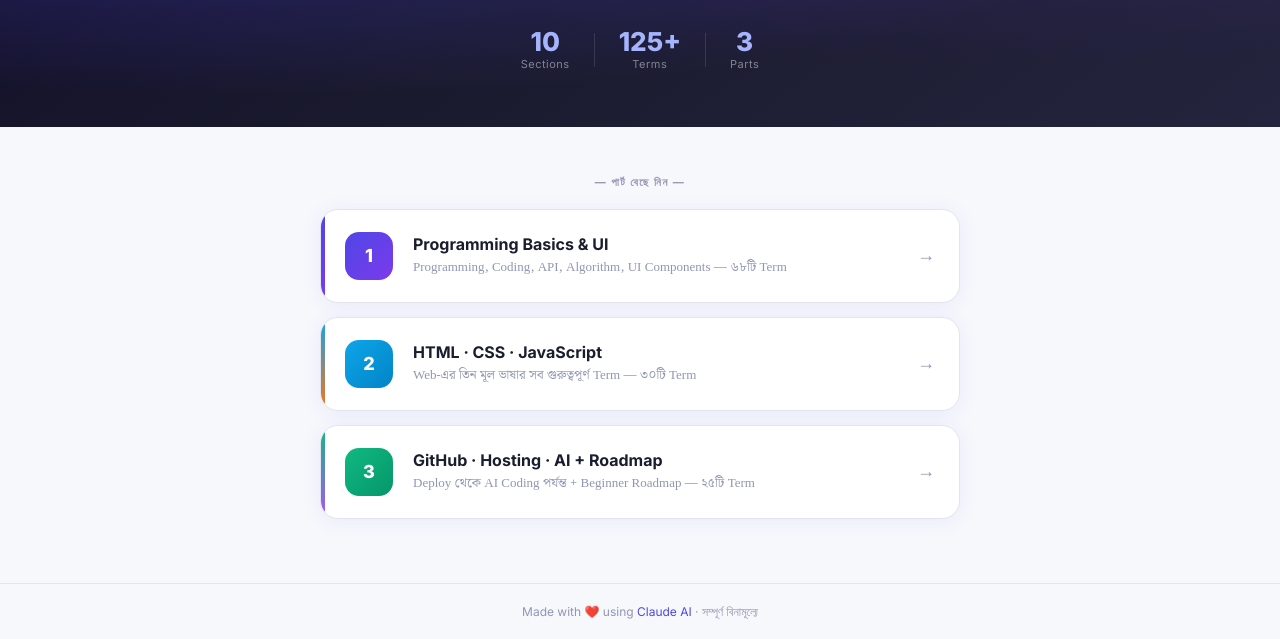
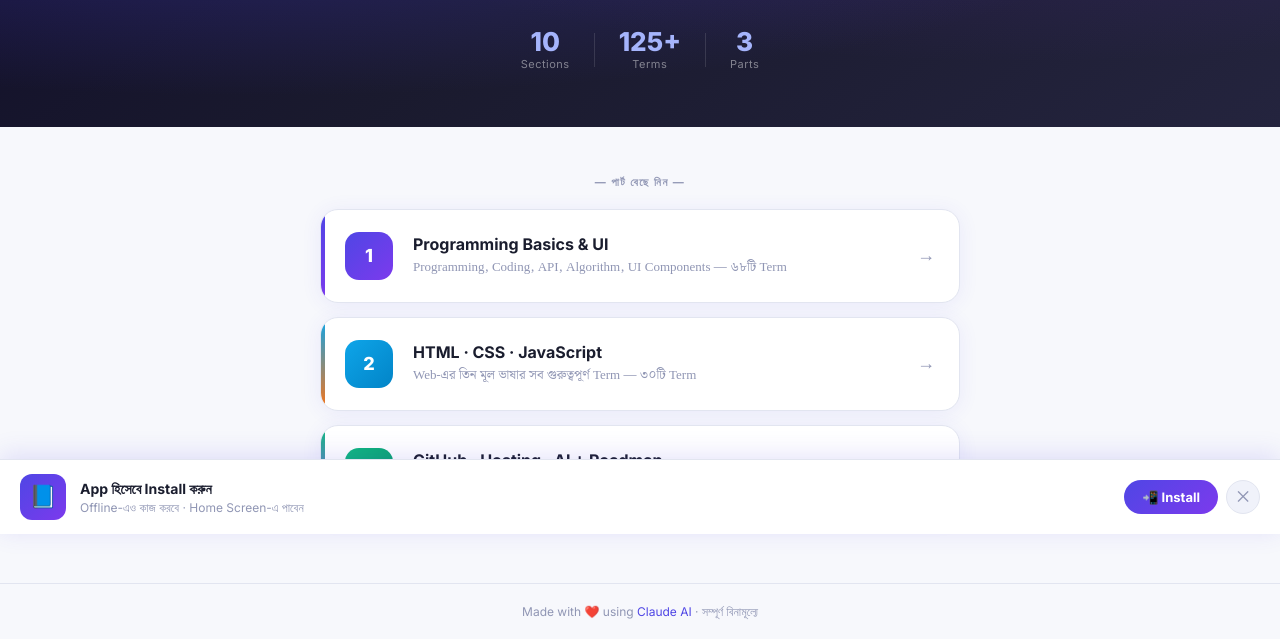
Before and after one commit to deenguide/webdev, a plain HTML site: page index.html in a window 1280 px wide. Shown: the part 341-980 px from the top of the page. Drawn offline with Linux system fonts and the light colour scheme.

Commit message:
Add files via upload

```diff
--- a/index.html
+++ b/index.html
@@ -222,6 +222,50 @@
     .part-num { width: 42px; height: 42px; font-size: 16px; border-radius: 12px; }
     .part-title { font-size: 15px; }
   }
+
+  /* ── INSTALL BANNER ── */
+  .install-banner {
+    position: fixed; bottom: 0; left: 0; right: 0; z-index: 9999;
+    background: var(--surface);
+    border-top: 1.5px solid var(--border);
+    box-shadow: 0 -4px 24px rgba(79,70,229,0.15);
+    padding: 14px 20px;
+    display: flex; align-items: center; gap: 14px;
+    transform: translateY(100%);
+    transition: transform 0.4s cubic-bezier(0.34, 1.56, 0.64, 1);
+  }
+  .install-banner.show { transform: translateY(0); }
+  .install-banner-icon {
+    width: 46px; height: 46px; border-radius: 12px; flex-shrink: 0;
+    background: linear-gradient(135deg, #4f46e5, #7c3aed);
+    display: flex; align-items: center; justify-content: center;
+    font-size: 22px;
+  }
+  .install-banner-text { flex: 1; }
+  .install-banner-text .ib-title {
+    font-family: var(--font-en); font-size: 14px; font-weight: 700;
+    color: var(--text); margin-bottom: 2px;
+  }
+  .install-banner-text .ib-sub {
+    font-size: 12px; color: var(--text3); font-family: var(--font-en);
+  }
+  .install-banner-actions { display: flex; gap: 8px; flex-shrink: 0; }
+  .ib-install-btn {
+    background: linear-gradient(135deg, #4f46e5, #7c3aed);
+    color: #fff; border: none; border-radius: 50px;
+    padding: 9px 18px; font-family: var(--font-en);
+    font-size: 13px; font-weight: 700; cursor: pointer;
+    white-space: nowrap; transition: 0.2s;
+  }
+  .ib-install-btn:hover { opacity: 0.9; transform: scale(1.03); }
+  .ib-close-btn {
+    background: var(--surface2); border: 1.5px solid var(--border);
+    color: var(--text3); border-radius: 50%;
+    width: 34px; height: 34px; font-size: 16px;
+    cursor: pointer; display: flex; align-items: center; justify-content: center;
+    transition: 0.2s;
+  }
+  .ib-close-btn:hover { background: var(--border); }
 </style>
 </head>
 <body>
@@ -295,6 +339,19 @@
   </div>
 </div>
 
+<!-- INSTALL BANNER -->
+<div class="install-banner" id="installBanner">
+  <div class="install-banner-icon">📘</div>
+  <div class="install-banner-text">
+    <div class="ib-title">App হিসেবে Install করুন</div>
+    <div class="ib-sub">Offline-এও কাজ করবে · Home Screen-এ পাবেন</div>
+  </div>
+  <div class="install-banner-actions">
+    <button class="ib-install-btn" id="installBtn">📲 Install</button>
+    <button class="ib-close-btn" id="closeBtn">✕</button>
+  </div>
+</div>
+
 <!-- FOOTER -->
 <footer>
   Made with ❤️ using <span>Claude AI</span> · সম্পূর্ণ বিনামূল্যে
@@ -309,6 +366,50 @@
   }
   applyTheme();
   function toggleTheme() { dark = !dark; applyTheme(); }
+
+  // ── INSTALL BANNER LOGIC ──
+  let deferredPrompt = null;
+  const banner  = document.getElementById('installBanner');
+  const installBtn = document.getElementById('installBtn');
+  const closeBtn   = document.getElementById('closeBtn');
+
+  // Already installed? hide forever
+  if (localStorage.getItem('pwa-installed') === 'yes' ||
+      localStorage.getItem('pwa-dismissed') === 'yes') {
+    banner.style.display = 'none';
+  }
+
+  // Browser fires this when PWA is installable
+  window.addEventListener('beforeinstallprompt', (e) => {
+    e.preventDefault();
+    deferredPrompt = e;
+    // Show banner after 1.5s delay
+    setTimeout(() => banner.classList.add('show'), 1500);
+  });
+
+  // Install button clicked
+  installBtn.addEventListener('click', async () => {
+    if (!deferredPrompt) return;
+    deferredPrompt.prompt();
+    const { outcome } = await deferredPrompt.userChoice;
+    if (outcome === 'accepted') {
+      localStorage.setItem('pwa-installed', 'yes');
+      banner.classList.remove('show');
+    }
+    deferredPrompt = null;
+  });
+
+  // Close button clicked
+  closeBtn.addEventListener('click', () => {
+    banner.classList.remove('show');
+    localStorage.setItem('pwa-dismissed', 'yes');
+  });
+
+  // Already installed as PWA
+  window.addEventListener('appinstalled', () => {
+    localStorage.setItem('pwa-installed', 'yes');
+    banner.classList.remove('show');
+  });
 </script>
 <script>
 if ("serviceWorker" in navigator && location.protocol === "https:") {
```
